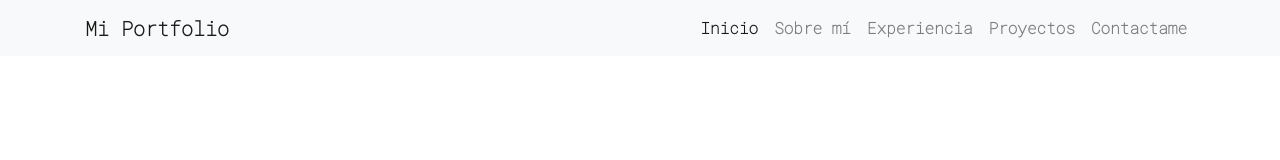
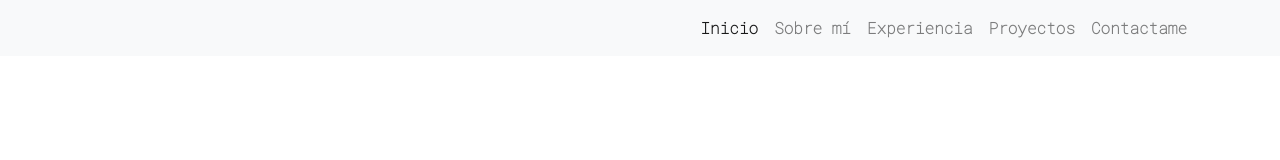
Before and after one commit to Dexter662/miportfolio, a plain HTML site: page index.html in a window 1280 px wide. Shown: the top 160 px of the page. Drawn offline with nearby package versions, Linux system fonts and the light colour scheme; a web font is replaced by a local one.

Commit message:
Update index.html

```diff
--- a/index.html
+++ b/index.html
@@ -24,7 +24,6 @@
     <body>
         <nav class="navbar navbar-expand-lg navbar-light bg-light fixed-top">
             <div class="container">
-                <a class="navbar-brand" href="#"><b>Mi Portfolio</b></a>
                 <button class="navbar-toggler" type="button" data-toggle="collapse" data-target="#navbarNav"
                     aria-controls="navbarNav" aria-expanded="false" aria-label="Toggle navigation"><span
                         class="navbar-toggler-icon"></span></button>
```
